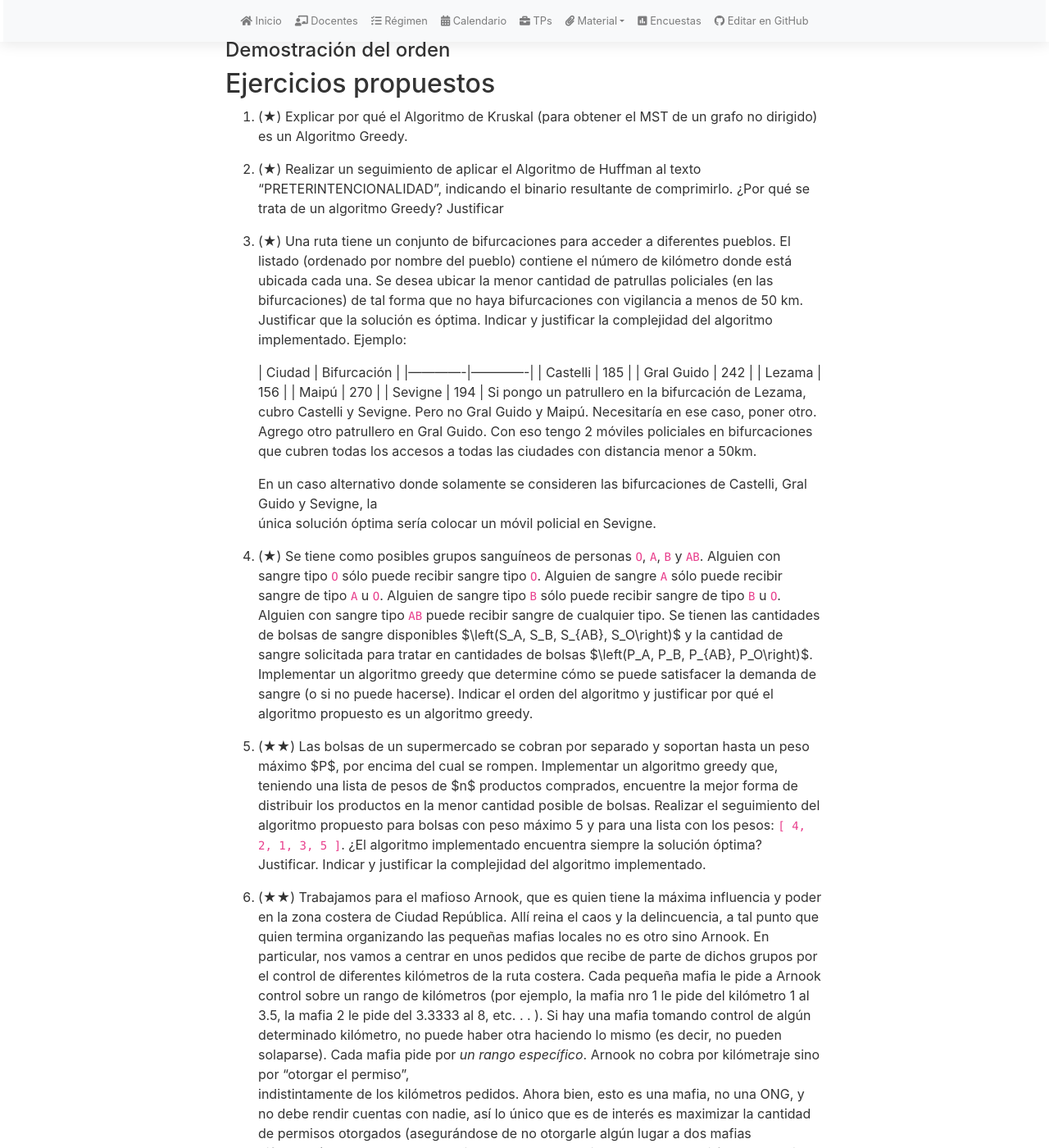
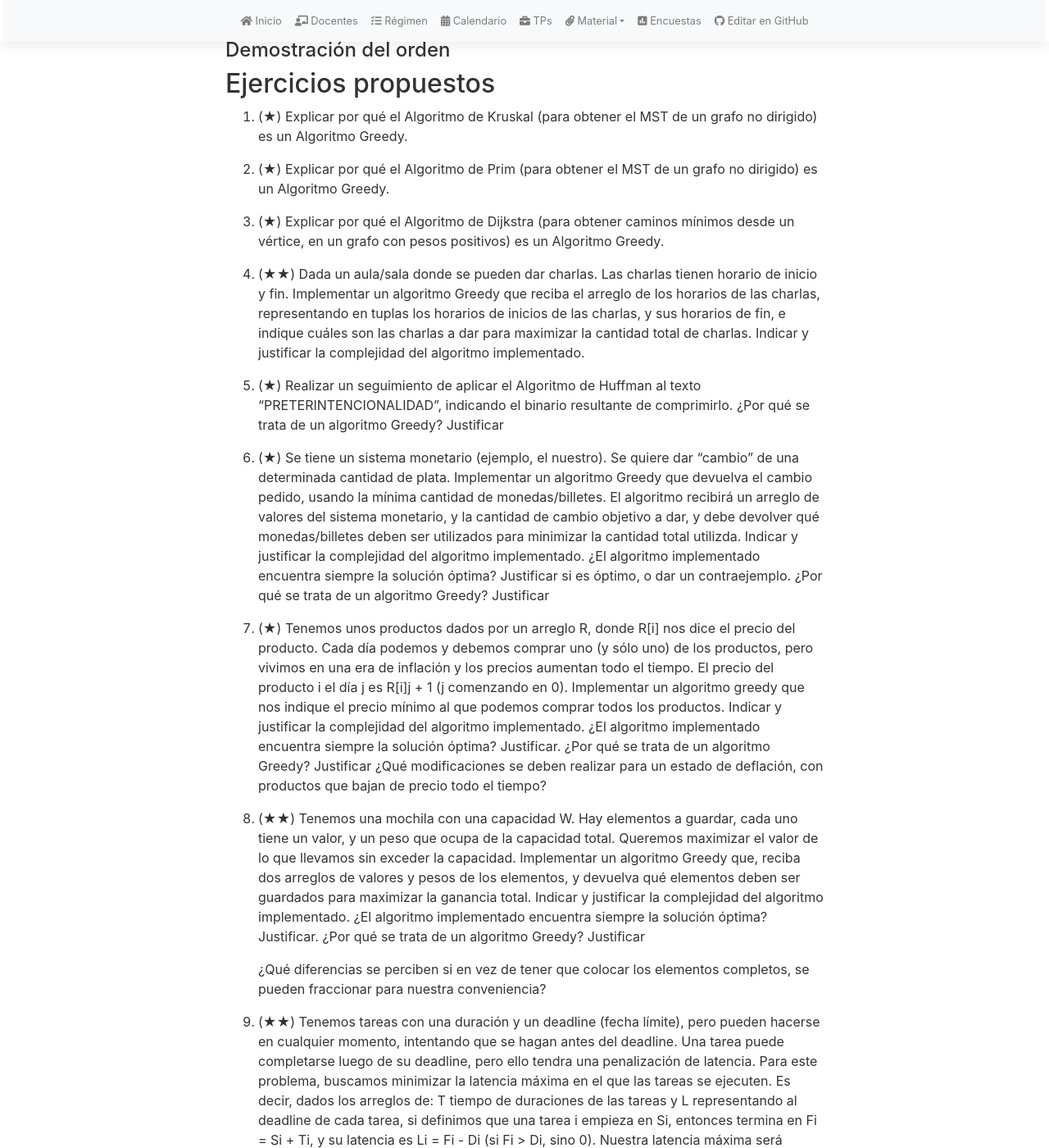
Before and after one commit to algoritmos-rw/tda_bg, a Jekyll site: the page built from material/guias/greedy.md, in a window 1280 px wide and 1400 px high, scrolled down 275 px. Shown: the whole window at 82% size. Built offline with Jekyll 4.4.1, drawn with Linux system fonts in a browser that asks for light colours; nearby versions of some CDN libraries; our own code applies the rules of GitHub Pages for plain Markdown files; some of the changed text lies outside the part shown.

Commit message:
Agregar ejs vistos en clase de Greedy

```diff
--- a/material/guias/greedy.md
+++ b/material/guias/greedy.md
@@ -23,8 +23,48 @@
 
 1.  (★) Explicar por qué el Algoritmo de Kruskal (para obtener el MST de un grafo no dirigido) es un Algoritmo Greedy.
 
+1.  (★) Explicar por qué el Algoritmo de Prim (para obtener el MST de un grafo no dirigido) es un Algoritmo Greedy.
+
+1.  (★) Explicar por qué el Algoritmo de Dijkstra (para obtener caminos mínimos desde un vértice, en un grafo con pesos
+    positivos) es un Algoritmo Greedy.
+
+1.  (★★) Dada un aula/sala donde se pueden dar charlas. Las charlas tienen horario de inicio y fin. Implementar un
+    algoritmo Greedy que reciba el arreglo de los horarios de las charlas, representando en tuplas los horarios de inicios
+    de las charlas, y sus horarios de fin, e indique cuáles son las charlas a dar para maximizar la cantidad total de charlas.
+    Indicar y justificar la complejidad del algoritmo implementado.
+
 1.  (★) Realizar un seguimiento de aplicar el Algoritmo de Huffman al texto “PRETERINTENCIONALIDAD”, indicando el
     binario resultante de comprimirlo. ¿Por qué se trata de un algoritmo Greedy? Justificar
+
+1.  (★) Se tiene un sistema monetario (ejemplo, el nuestro). Se quiere dar "cambio" de una determinada cantidad de plata. Implementar
+    un algoritmo Greedy que devuelva el cambio pedido, usando la mínima cantidad de monedas/billetes. El algoritmo recibirá un arreglo
+    de valores del sistema monetario, y la cantidad de cambio objetivo a dar, y debe devolver qué monedas/billetes deben ser utilizados
+    para minimizar la cantidad total utilizda. Indicar y justificar la complejidad del algoritmo implementado. ¿El algoritmo implementado
+    encuentra siempre la solución óptima? Justificar si es óptimo, o dar un contraejemplo. ¿Por qué se trata de un algoritmo Greedy? Justificar
+
+1.  (★) Tenemos unos productos dados por un arreglo R, donde R[i] nos dice el precio del producto. Cada día podemos y debemos comprar
+    uno (y sólo uno) de los productos, pero vivimos en una era de inflación y los precios aumentan todo el tiempo. El precio del
+    producto i el día j es R[i]j + 1 (j comenzando en 0). Implementar un algoritmo greedy que nos indique el precio mínimo al
+    que podemos comprar todos los productos. Indicar y justificar la complejidad del algoritmo implementado. ¿El algoritmo implementado
+    encuentra siempre la solución óptima? Justificar. ¿Por qué se trata de un algoritmo Greedy? Justificar
+    ¿Qué modificaciones se deben realizar para un estado de deflación, con productos que bajan de precio todo el tiempo?
+
+1.  (★★) Tenemos una mochila con una capacidad W. Hay elementos a guardar, cada uno tiene un valor, y un peso que ocupa de la
+    capacidad total. Queremos maximizar el valor de lo que llevamos sin exceder la capacidad. Implementar un algoritmo Greedy
+    que, reciba dos arreglos de valores y pesos de los elementos, y devuelva qué elementos deben ser
+    guardados para maximizar la ganancia total. Indicar y justificar la complejidad del algoritmo implementado. ¿El algoritmo
+    implementado encuentra siempre la solución óptima? Justificar. ¿Por qué se trata de un algoritmo Greedy? Justificar
+
+    ¿Qué diferencias se perciben si en vez de tener que colocar los elementos completos, se pueden fraccionar para nuestra conveniencia?
+
+1.  (★★) Tenemos tareas con una duración y un deadline (fecha límite), pero pueden hacerse en cualquier momento, intentando que se
+    hagan antes del deadline. Una tarea puede completarse luego de su deadline, pero ello tendra una penalización de latencia.
+    Para este problema, buscamos minimizar la latencia máxima en el que las tareas se ejecuten. Es decir, dados los arreglos de:
+    T tiempo de duraciones de las tareas y L representando al deadline de cada tarea,
+    si definimos que una tarea i empieza en Si, entonces termina en Fi = Si + Ti, y su latencia es Li = Fi - Di (si Fi > Di, sino 0).
+    Nuestra latencia máxima será aquella i que maximice el valor Li. Implementar un algoritmo que defina en qué orden deben realizarse
+    las tareas, sabiendo que al terminar una tarea se puede empezar la siguiente. Indicar y justificar la complejidad del algoritmo implementado.
+    ¿El algoritmo implementado encuentra siempre la solución óptima? Justificar. ¿Por qué se trata de un algoritmo Greedy? Justificar
 
 1.  (★) Una ruta tiene un conjunto de bifurcaciones para acceder a diferentes pueblos. El listado (ordenado por nombre del
     pueblo) contiene el número de kilómetro donde está ubicada cada una. Se desea ubicar la menor cantidad de patrullas
```
